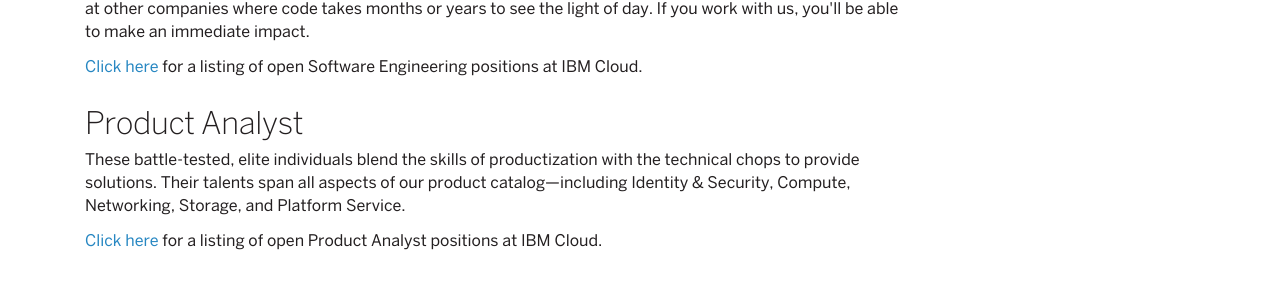
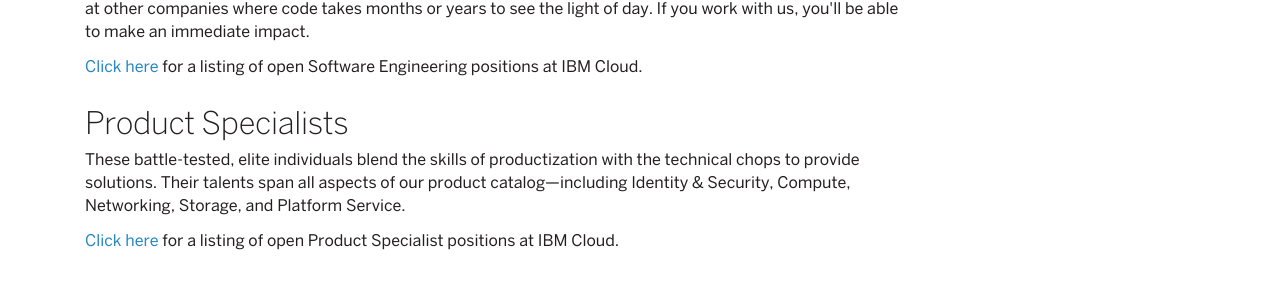
Before and after one commit to caleorourke/blue, a Jekyll site: the page built from index.html, in a window 1280 px wide and 900 px high, scrolled down 3807 px. Shown: the part 557-846 px from the top of the window. Built offline with Jekyll 4.4.1, drawn with Linux system fonts in a browser that asks for light colours.

Commit message:
add product specialist section

```diff
--- a/index.html
+++ b/index.html
@@ -211,13 +211,13 @@
 
             <p><a href="https://jobs3.netmedia1.com/cp/faces/search_results?adv=true&keywords=engineer+softlayer&continent_id=3&country_id=50&city_id=11983&category_ext_id=120&master_bu_id=108&anylocation=0" target="_blank">Click here</a> for a listing of open Software Engineering positions at IBM Cloud.</p>
 
-          <h3>Product Analyst</h3>
+          <h3>Product Specialists</h3>
 
             <p>These battle-tested, elite individuals blend the skills of productization with the technical chops to provide solutions. Their talents span all aspects of our product catalog&mdash;including Identity &amp; Security, Compute, Networking, Storage, and Platform Service.</p>
 
             <!-- <p>These battle-tested, elite individuals blend the skills of Operations with the technical chops to provide solutions. Their talents span all aspects of system administration and engineering&mdash;including automation, hardware, operating systems, virtualization, networking, storage and security.</p> -->
 
-            <p><a href="https://jobs3.netmedia1.com/cp/faces/search_results?adv=true&keywords=devops+softlayer&continent_id=3&country_id=50&city_id=11983&category_ext_id=120&master_bu_id=108&anylocation=0" target="_blank">Click here</a> for a listing of open Product Analyst positions at IBM Cloud.</p>
+            <p><a href="https://jobs3.netmedia1.com/cp/faces/search_results?adv=true&keywords=product+softlayer&continent_id=3&country_id=50&city_id=11983&category_ext_id=120&master_bu_id=108&anylocation=0" target="_blank">Click here</a> for a listing of open Product Specialist positions at IBM Cloud.</p>
           <!-- End Content -->
 
         </div>
```
